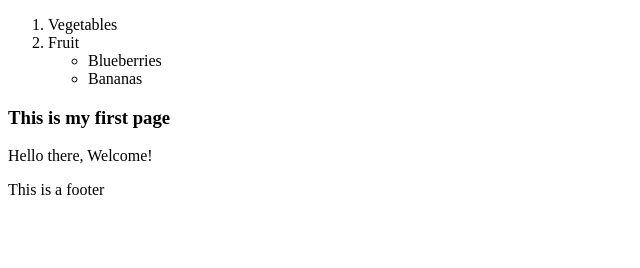
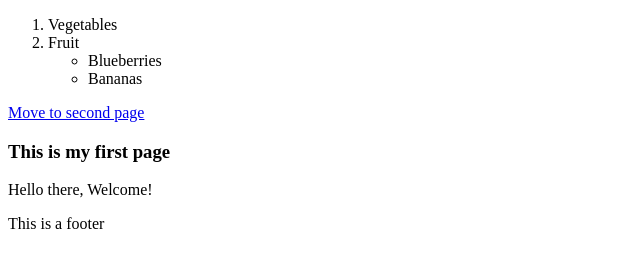
Before and after one commit to Laborax/sample, a plain HTML site: page index.html in a window 1280 px wide. Shown: the whole page, without its empty margins (0-640 px from the left). Drawn offline with Linux system fonts and the light colour scheme.

Commit message:
Update index.html

```diff
--- a/index.html
+++ b/index.html
@@ -13,6 +13,7 @@
        </ul>
     </li>
 </ol>
+<a href="https://laborax.github.io/sample/web.html">Move to second page</a>
 	<header><h3>This is my first page</h3></header>
 	<main><p>Hello there, Welcome!</p></main>
 	<footer><p>This is a footer</p></footer>
```
